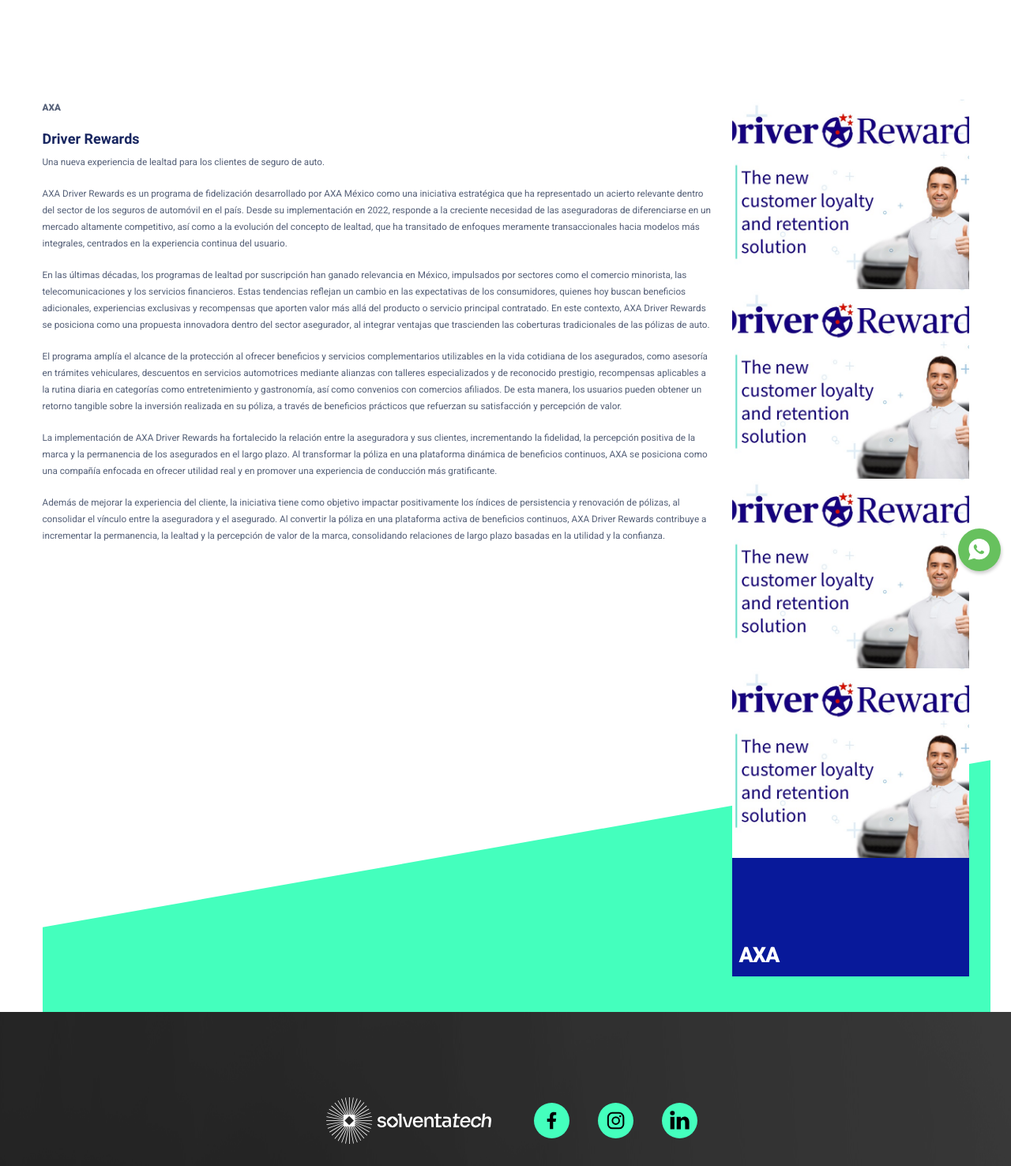
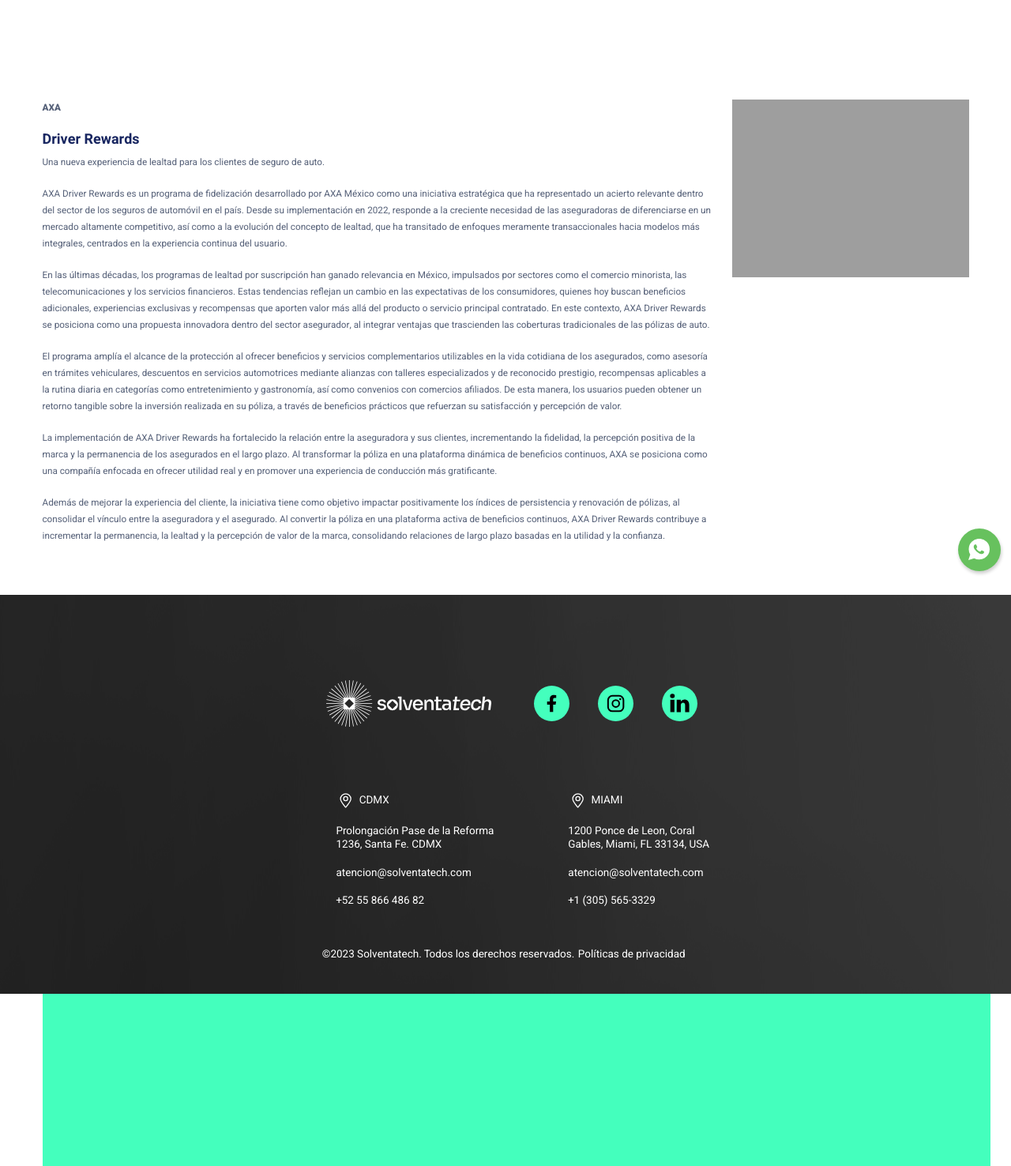
Before and after one commit to Sciosdev/Solventa, a PHP site: page /experiencia-axa.php in a window 1280 px wide. Shown: the part 64-1540 px from the top of the page at 79% size. Run offline with PHP 8.4, Linux system fonts and the light colour scheme; grey boxes are pictures that could not be loaded.

Commit message:
Simplifica media de experiencia AXA a una sola imagen

```diff
--- a/css/experiencia-axa.css
+++ b/css/experiencia-axa.css
@@ -93,39 +93,13 @@
 }
 
 .experiencia-axa__media {
-  display: flex;
-  flex-direction: column;
-  gap: 0;
   align-self: flex-start;
 }
 
-.experiencia-axa__media-grid {
-  display: grid;
-  grid-template-columns: 1fr;
-  gap: 0;
-}
-
-.experiencia-axa__media-grid img {
+.experiencia-axa__media-image {
   width: 100%;
-  aspect-ratio: 5 / 4;
-  object-fit: cover;
-  filter: saturate(85%) hue-rotate(5deg);
-}
-
-.experiencia-axa__brand-block {
-  background: #08199a;
-  min-height: 150px;
-  display: flex;
-  align-items: flex-end;
-  padding: 1rem;
-}
-
-.experiencia-axa__brand-block span {
-  color: #ffffff;
-  font-family: "Heebo", sans-serif;
-  font-size: 3rem;
-  font-weight: 800;
-  letter-spacing: -0.04em;
+  display: block;
+  height: auto;
 }
 
 @media (max-width: 960px) {
--- a/experiencia-axa.php
+++ b/experiencia-axa.php
@@ -25,15 +25,7 @@
         </div>
 
         <aside class="experiencia-axa__media" aria-hidden="true">
-          <div class="experiencia-axa__media-grid">
-            <img src="img/driver-rewards.jpeg" alt="">
-            <img src="img/driver-rewards.jpeg" alt="">
-            <img src="img/driver-rewards.jpeg" alt="">
-            <img src="img/driver-rewards.jpeg" alt="">
-          </div>
-          <div class="experiencia-axa__brand-block">
-            <span>AXA</span>
-          </div>
+          <img class="experiencia-axa__media-image" src="https://solventatech.com/img/Imagen-Axa.png" alt="Experiencia AXA Driver Rewards">
         </aside>
       </section>
     </main>
```
